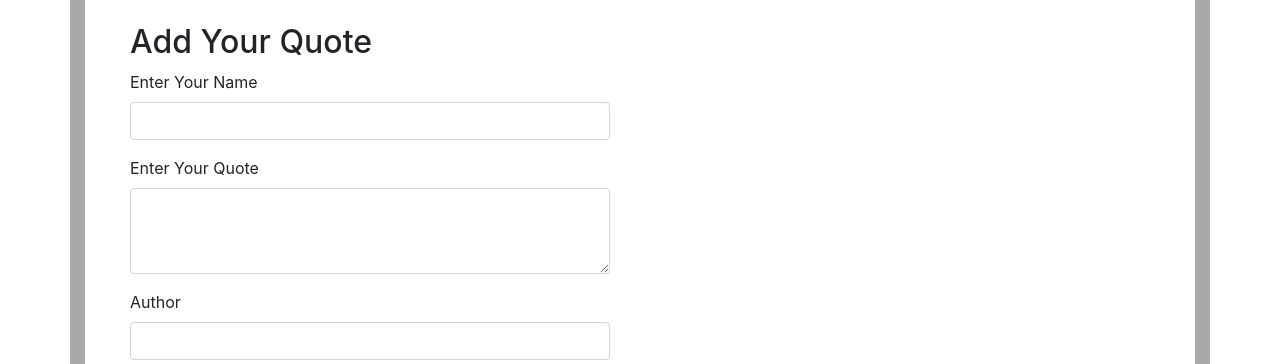
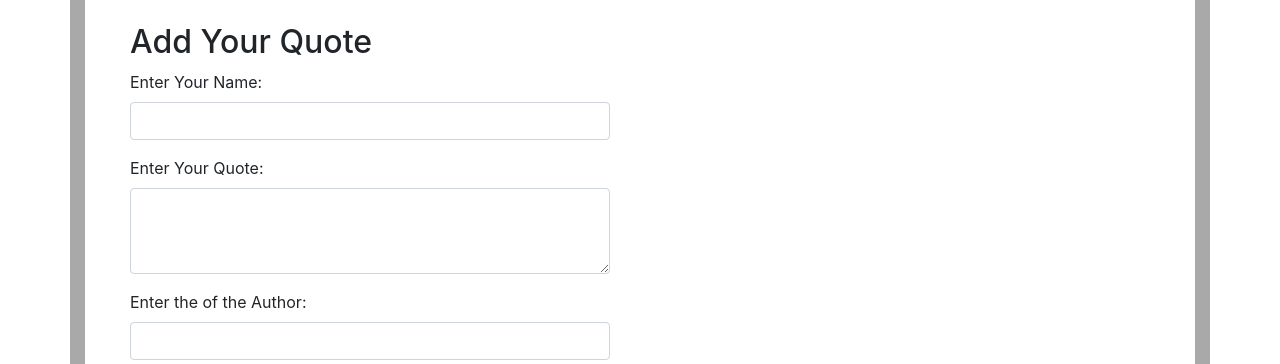
Before and after one commit to jadielmwangi/Quotes-Apps, an Angular app: page / in a window 1280 px wide. Shown: the part 444-808 px from the top of the page. Built offline with nearby package versions, Linux system fonts and the light colour scheme.

Commit message:
adds form for collecting user information

```diff
--- a/src/app/quote-form/quote-form.component.html
+++ b/src/app/quote-form/quote-form.component.html
@@ -3,7 +3,7 @@
   <form  (ngSubmit)='submitquote(); quoteForm.reset()' #quoteForm='ngForm'>
 
     <div class="form-group">
-      <label for="name"> Enter Your Name</label>
+      <label for="name"> Enter Your Name:</label>
       <input type="text"  class="form-control" id="name" [(ngModel)]="newquote.name" name="name" #name='ngModel' required minlength="1">
 
       <div [hidden]="name.valid || name.pristine" class="alert alert-danger" Name is required>
@@ -12,7 +12,7 @@
     </div>
 
     <div class="form-group">
-      <label for="quote">Enter Your Quote</label>
+      <label for="quote">Enter Your Quote:</label>
       <textarea class="form-control" id="quote" rows="3" required [(ngModel)]="newquote.quote" name="quote" #quote="ngModel"></textarea>
 
       <div [hidden]="quote.valid || quote.pristine" class="alert alert-danger" A quote is required>
@@ -23,7 +23,7 @@
     </div>
 
     <div class="form-group">
-      <label for="author">Author</label>
+      <label for="author">Enter the of the Author: </label>
       <input type="text" required class="form-control" id="name" [(ngModel)]="newquote.author" name="author" #author='ngModel'>
 
     <div [hidden]="author.valid || author.pristine" class="alert alert-danger" Author is required>
```
